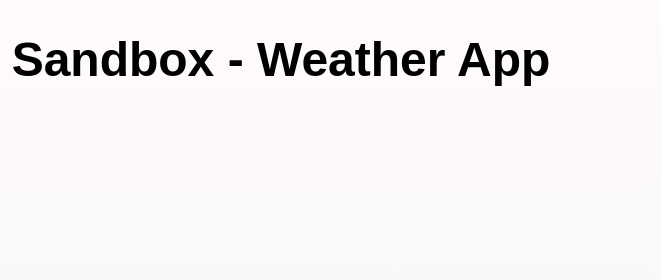
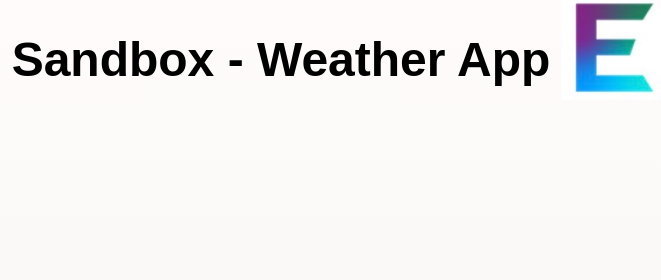
Before and after one commit to bpills22/weatherfx, a plain HTML site: page index.html in a window 1280 px wide. Shown: the top 280 px of the page, 619-1280 px from the left. Drawn offline with Linux system fonts and the light colour scheme.

Commit message:
added image

```diff
--- a/index.html
+++ b/index.html
@@ -3,9 +3,19 @@
 <head>
 <title>Edgio Edge Functions Sandbox - Weather App</title>
 <link rel="stylesheet" href="style.css">
-
+    <style>
+    #edgio-image {
+        position: absolute;
+        top: 0;
+        right: 0;
+        width: 100px;
+        height: 100px;
+        z-index: 1000;
+    }
+    </style>
 </head>
 <body>
+    <img id="edgio-image" src="edg_favicon.jpg" alt="Edgio, Inc.">
 <h1>Edgio Edge Functions Sandbox - Weather App</h1>
 <img src="https://www.computerhope.com/jargon/f/function-f-of-x.png" alt="Function example: f(x) = x^2">
 </body>
```
Also changed, not shown: edg_favicon.jpg (added).
